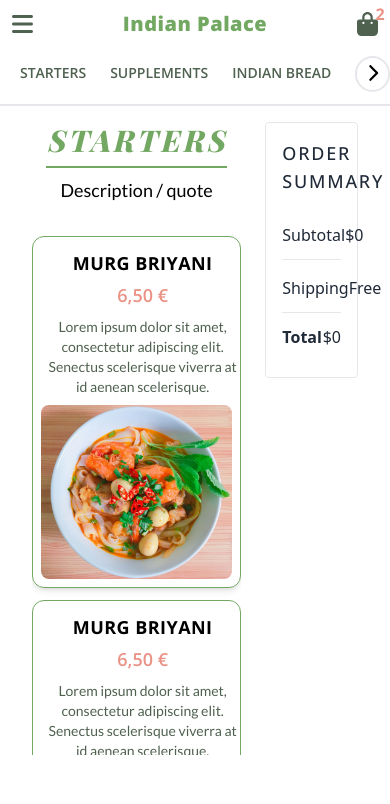
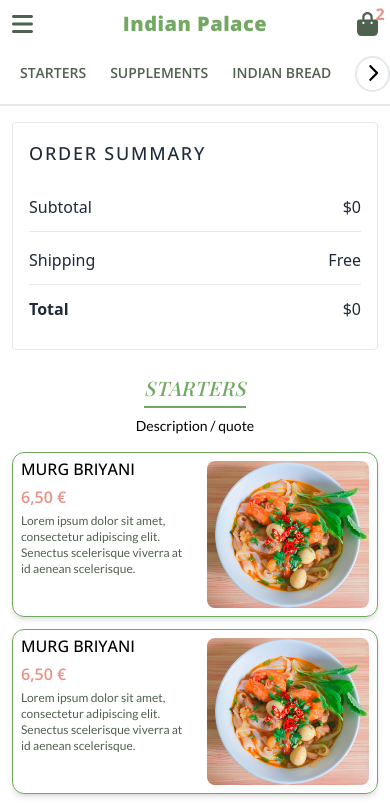
Before and after one commit to tanvir193palok/Indian_Palace, a Next.js app: page /menu in a window 390 px wide. Shown: the top 804 px of the page. Built offline with nearby package versions, Linux system fonts and the light colour scheme; a web font is replaced by a local one.

Commit message:
Mobile responsive menu

```diff
--- a/app/(home)/menu/page.js
+++ b/app/(home)/menu/page.js
@@ -7,16 +7,22 @@ const MenuPage = ({ searchParams: { category } }) => {
   const categories = category ? [category] : categoriesData;
 
   return (
-    <div className="relative container grid grid-cols-12 items-start pb-16 pt-4 gap-6 mb-32">
+    <div className="relative px-3 lg:px-0 lg:container grid gap-6 mb-14 lg:mb-32 pt-4">
       <Overlay />
-      <div className="col-span-8 grid grid-cols-3 gap-4 h-[75vh] overflow-y-auto hiddenScrollbar">
-        {categories.map((category, idx) => (
-          <FoodCategory key={idx} category={category} />
-        ))}
-      </div>
 
-      <div className="col-span-4 sticky top-4">
-        <CheckoutSummary />
+      {/* Responsive layout for CheckoutSummary on top on small screens */}
+      <div className="grid grid-cols-1 lg:grid-cols-12 gap-6">
+        {/* Checkout Summary: on top for small devices, right column on large */}
+        <div className="col-span-1 lg:col-span-4 lg:order-2 lg:sticky lg:top-4 order-1">
+          <CheckoutSummary />
+        </div>
+
+        {/* Food Category section: full width on small screens, left column on large */}
+        <div className="col-span-1 lg:col-span-8 lg:order-1 lg:h-[75vh] lg:overflow-y-auto hiddenScrollbar order-2">
+          {categories.map((category, idx) => (
+            <FoodCategory key={idx} category={category} />
+          ))}
+        </div>
       </div>
     </div>
   );
--- a/components/menu/FoodCard.jsx
+++ b/components/menu/FoodCard.jsx
@@ -11,22 +11,24 @@ const FoodCard = ({ foodData, updateModal, updateModalInfo }) => {
       <div className="mx-auto h-full relative border border-nav shadow-md rounded-xl overflow-hidden">
         {/* text & img wrapper */}
         <div
-          className="flex flex-col lg:flex-row h-full
-            items-stretch justify-center gap-x-4 text-center lg:text-left"
+          className="flex flex-row h-full
+            items-stretch justify-center gap-x-2 lg:gap-x-4 text-left"
         >
           {/* text */}
-          <div className="flex-[65%] flex flex-col items-center lg:items-start pt-3 pl-3">
-            <h1 className="text-black font-primary font-bold tracking-wide text-lg uppercase pb-1">
+          <div className="flex-[50%] lg:flex-[65%] flex flex-col items-start py-1 lg:py-3 pl-2 lg:pl-3">
+            <h1 className="text-black font-primary font-medium lg:font-bold tracking-normal lg:tracking-wide text-base lg:text-lg uppercase pb-1">
               {foodData?.name}
             </h1>
-            <p className="pb-2 text-heading font-primary text-lg font-semibold">{foodData?.price}</p>
-            <p className="font-lato text-text text-sm">
+            <p className="pb-1 lg:pb-2 text-heading font-primary text-base lg:text-lg font-semibold">
+              {foodData?.price}
+            </p>
+            <p className="font-lato text-text text-xs lg:text-sm">
               {foodData?.description}
             </p>
           </div>
 
           {/* image */}
-          <div className="flex flex-[35%] h-full justify-center p-2">
+          <div className="flex flex-[50%] h-full justify-center p-2">
             <Image
               src={foodData?.imageSrc}
               alt="Murg Briyani"
--- a/components/menu/FoodCategory.jsx
+++ b/components/menu/FoodCategory.jsx
@@ -20,12 +20,12 @@ const FoodCategory = ({ category }) => {
   //Add method to fetch data based on category
 
   return (
-    <div className="col-span-9 pb-20">
-      <div className="flex flex-col justify-center items-center mb-8">
-        <p className="mb-2 uppercase tracking-widest font-secondary italic text-3xl text-nav font-extrabold pb-2 border-b-2 border-nav">
+    <div className="col-span-9 pb-10 lg:pb-20">
+      <div className="flex flex-col justify-center items-center mb-4 lg:mb-8">
+        <p className="mb-2 uppercase tracking-wide lg:tracking-widest font-secondary italic text-xl lg:text-3xl text-nav font-medium lg:font-extrabold pb-1 lg:pb-2 border-b-2 border-nav">
           {category}
         </p>
-        <p className="font-lato text-lg">Description / quote</p>
+        <p className="font-lato text-sm lg:text-lg">Description / quote</p>
       </div>
 
       <div className="grid md:grid-cols-2 grid-cols-1 gap-3">
```
